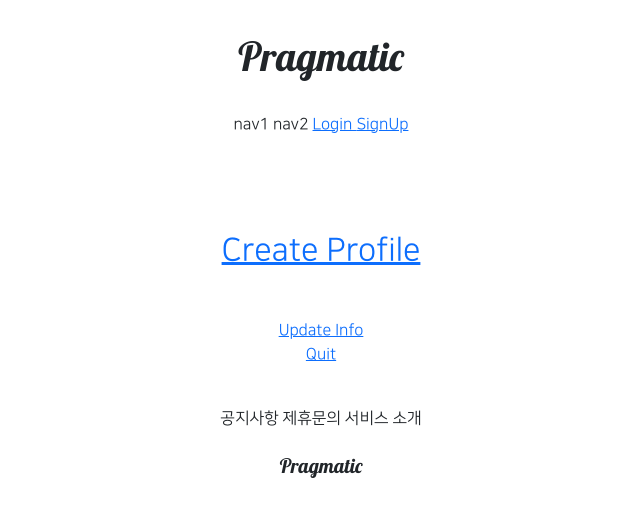
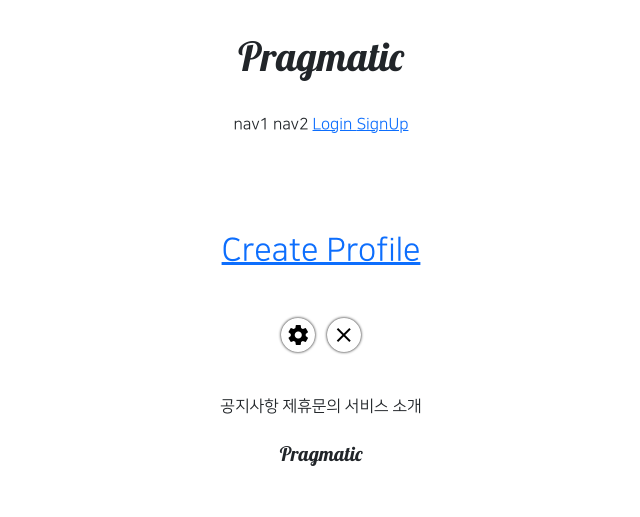
Before and after one commit to M1nseoPark/gis_4ban_2, a Django app: template accountapp/templates/accountapp/detail.html in a window 1280 px wide. Shown: the top 517 px of the page, without its empty margins (319-959 px from the left). Run offline with Django 3.2, Linux system fonts and the light colour scheme; the template is opened without the code that fills it, so the values that code supplies are empty; parts of the project's set-up code (start-up, migrations or seed data) failed here and were passed over; some libraries are stand-ins or nearby versions.

Commit message:
7/30 4ban class commit 2

```diff
--- a/accountapp/templates/accountapp/detail.html
+++ b/accountapp/templates/accountapp/detail.html
@@ -26,17 +26,15 @@
             </h2>
             {% endif %}
         </div>
+
         <div>
-            {{ target_user.date_joined }}
-        </div>
-        <div>
-            <a href="{% url 'accountapp:update' pk=target_user.pk %}">
-                Update Info
+            <a href="{% url 'accountapp:update' pk=target_user.pk %}"
+               class="material-icons round_button mx-1">
+                settings
             </a>
-        </div>
-        <div>
-            <a href="{% url 'accountapp:delete' pk=target_user.pk %}">
-                Quit
+            <a href="{% url 'accountapp:delete' pk=target_user.pk %}"
+               class="material-icons round_button mx-1">
+                close
             </a>
         </div>
     </div>
```
